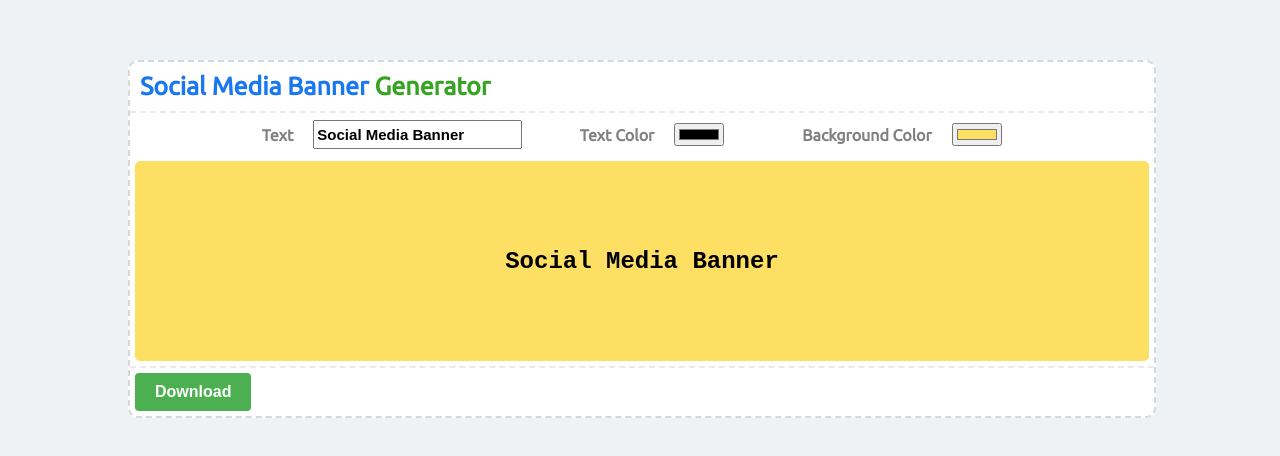
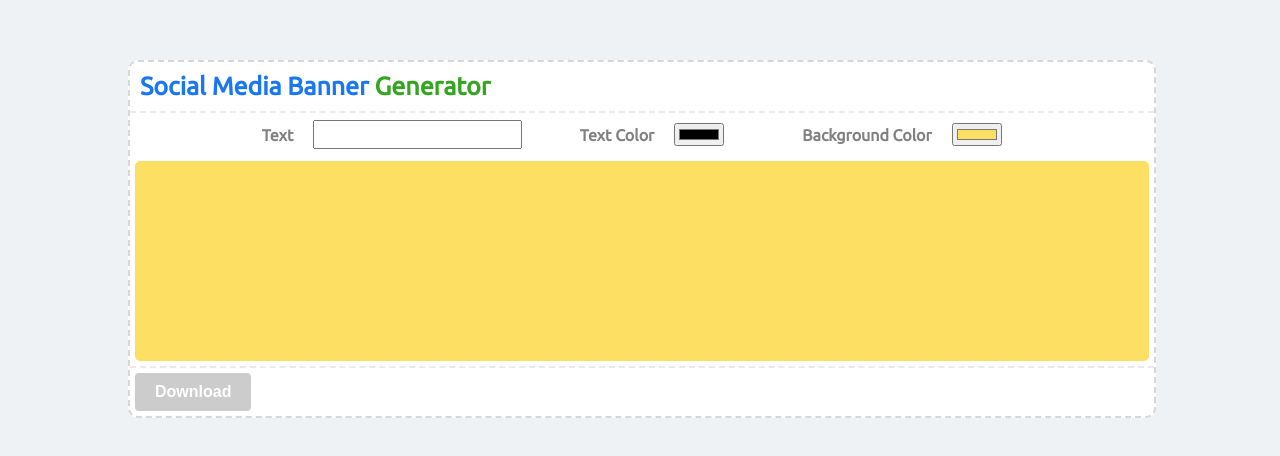
Before and after one commit to stephin007/banner_generator, a React (Create React App) app: page / in a window 1280 px wide. Shown: the part 176-632 px from the top of the page. Built offline with nearby package versions, Linux system fonts and the light colour scheme.

Commit message:
disabled Download button if there is no text

```diff
--- a/src/App.js
+++ b/src/App.js
@@ -3,7 +3,7 @@ import { useState, useRef } from "react";
 import "./App.css";
 
 const BannerGenerator = () => {
-  const [text, setText] = useState("Social Media Banner");
+  const [text, setText] = useState("");
   const [color, setColor] = useState("#000000");
   const [backgroundColor, setBackgroundColor] = useState("#FDDF63");
   const bannerRef = useRef(null);
@@ -21,6 +21,7 @@ const BannerGenerator = () => {
   };
 
   const handleDownload = () => {
+    if (text) {
       const banner = bannerRef.current;
       const canvas = document.createElement("canvas");
       const context = canvas.getContext("2d");
@@ -43,6 +44,7 @@ const BannerGenerator = () => {
       link.href = dataURL;
       link.download = "blog_banner.png";
       link.click();
+    }
   };
 
   return (
@@ -103,7 +105,11 @@ const BannerGenerator = () => {
           </div>
         </div>
         <div className='blog-banner-download'>
-          <button className='download-button' onClick={handleDownload}>
+          <button
+            className='download-button'
+            onClick={handleDownload}
+            disabled={!text}
+          >
             Download
           </button>
         </div>
```
Lines whose indentation alone changed are shown as unchanged.
